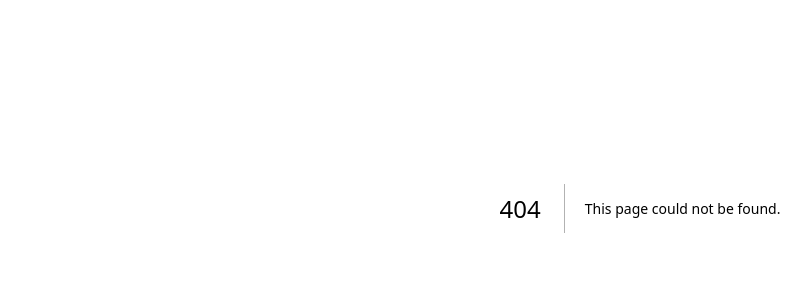
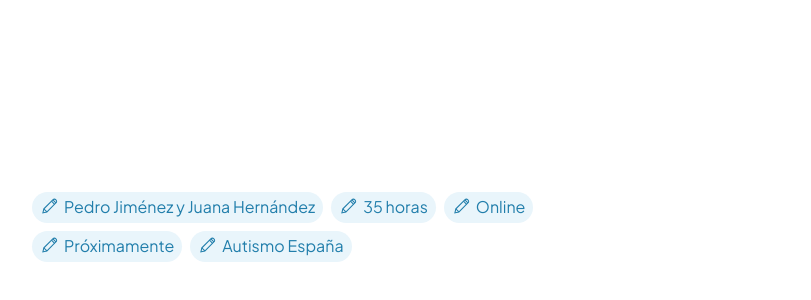
Before and after one commit to lanegrita/autismo_empleo, a Next.js app: page /playground/tags in a window 1280 px wide. Before the commit this address had no page. Shown: the part 192-492 px from the top of the page, without its empty margins (0-811 px from the left). Built offline with nearby package versions, Linux system fonts and the light colour scheme.

Commit message:
Add tag component.

```diff
--- /dev/null
+++ b/app/components/ui/tag/Tag.module.css
@@ -0,0 +1,28 @@
+.container {
+  background-color: var(--color-azul-light-3);
+  width: fit-content;
+  padding-right: var(--spacer-4);
+  padding-left: var(--spacer-2);
+  border-radius: 17px;
+  display: flex;
+}
+
+.icon {
+  max-width: 28px;
+  max-height: 28px;
+}
+.icon svg {
+  max-width: 28px;
+  max-height: 28px;
+}
+.icon svg path {
+  fill: var(--color-azul-dark-2);
+}
+
+.title {
+  color: var(--color-azul-dark-2);
+  font-size: var(--text-para);
+  margin-top: calc(var(--spacer-2) - 1px);
+  margin-bottom: var(--spacer-2);
+  line-height: 24px;
+}
--- /dev/null
+++ b/app/components/ui/tag/Tag.tsx
@@ -0,0 +1,26 @@
+"use client";
+import { ReactSVG } from "react-svg";
+import styles from "./Tag.module.css";
+import Tooltip from "../tooltip/Tooltip";
+
+interface TagProps {
+  title: string;
+  iconUrl: string;
+  tooltip: string;
+}
+
+const Tag = ({ title, tooltip, iconUrl }: TagProps) => {
+  return (
+    <Tooltip
+      id={title}
+      content={tooltip}
+      offset={0}
+      className={styles.container}
+    >
+      <ReactSVG src={iconUrl} className={styles.icon} />
+      <div className={styles.title}>{title}</div>
+    </Tooltip>
+  );
+};
+
+export default Tag;
--- a/app/components/ui/tooltip/Tooltip.tsx
+++ b/app/components/ui/tooltip/Tooltip.tsx
@@ -7,20 +7,31 @@ interface TooltipProps {
   content: string;
   children: ReactNode;
   position?: "top" | "right" | "bottom" | "left";
+  offset: number;
+  className?: string;
 }
 
-const Tooltip = ({ id, content, children, position }: TooltipProps) => {
+const Tooltip = ({
+  id,
+  content,
+  children,
+  position,
+  offset,
+  className
+}: TooltipProps) => {
   return (
-    <>
-      <a data-tooltip-id={id}>{children}</a>
+    <span>
+      <div className={className} data-tooltip-id={id}>
+        {children}
+      </div>
       <ReactTooltip
         content={content}
-        offset={20}
+        offset={offset}
         id={id}
         className={styles.container}
         place={position}
       />
-    </>
+    </span>
   );
 };
 
--- /dev/null
+++ b/app/playground/tags/page.tsx
@@ -0,0 +1,38 @@
+import Tag from "@/app/components/ui/tag/Tag";
+import React from "react";
+
+const page = () => {
+  return (
+    <div className="container mt-96">
+      <div className="flex gap-2 flex-wrap max-w-xl">
+        <Tag
+          title="Pedro Jiménez y Juana Hernández"
+          tooltip="Pedro Jiménez y Juana Hernández"
+          iconUrl="/images/icons/pencil.svg"
+        />
+        <Tag
+          title="35 horas"
+          tooltip="35 horas"
+          iconUrl="/images/icons/pencil.svg"
+        />
+        <Tag
+          title="Online"
+          tooltip="Online"
+          iconUrl="/images/icons/pencil.svg"
+        />
+        <Tag
+          title="Próximamente"
+          tooltip="Próximamente"
+          iconUrl="/images/icons/pencil.svg"
+        />
+        <Tag
+          title="Autismo España"
+          tooltip="Autismo España"
+          iconUrl="/images/icons/pencil.svg"
+        />
+      </div>
+    </div>
+  );
+};
+
+export default page;
```
